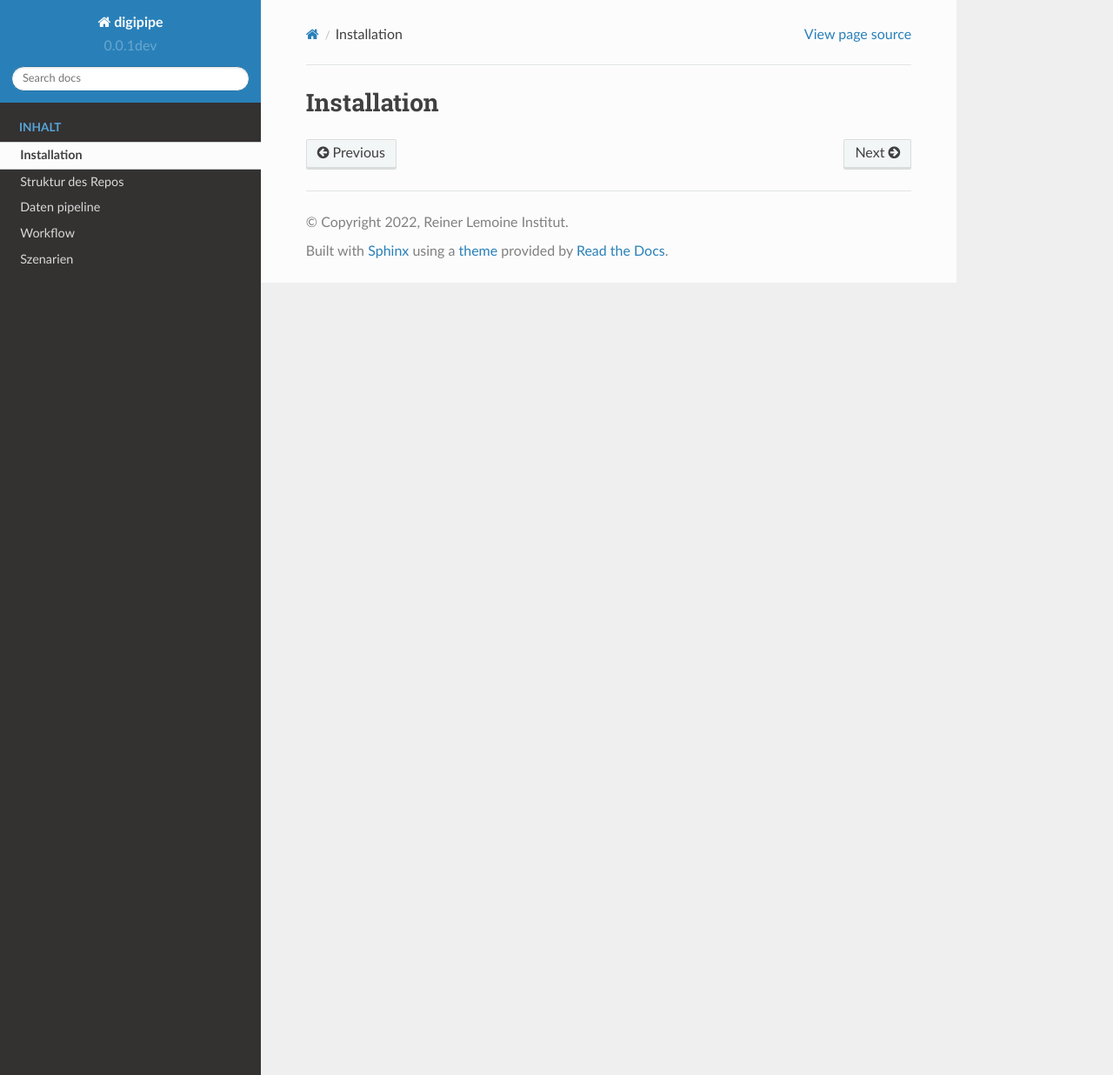
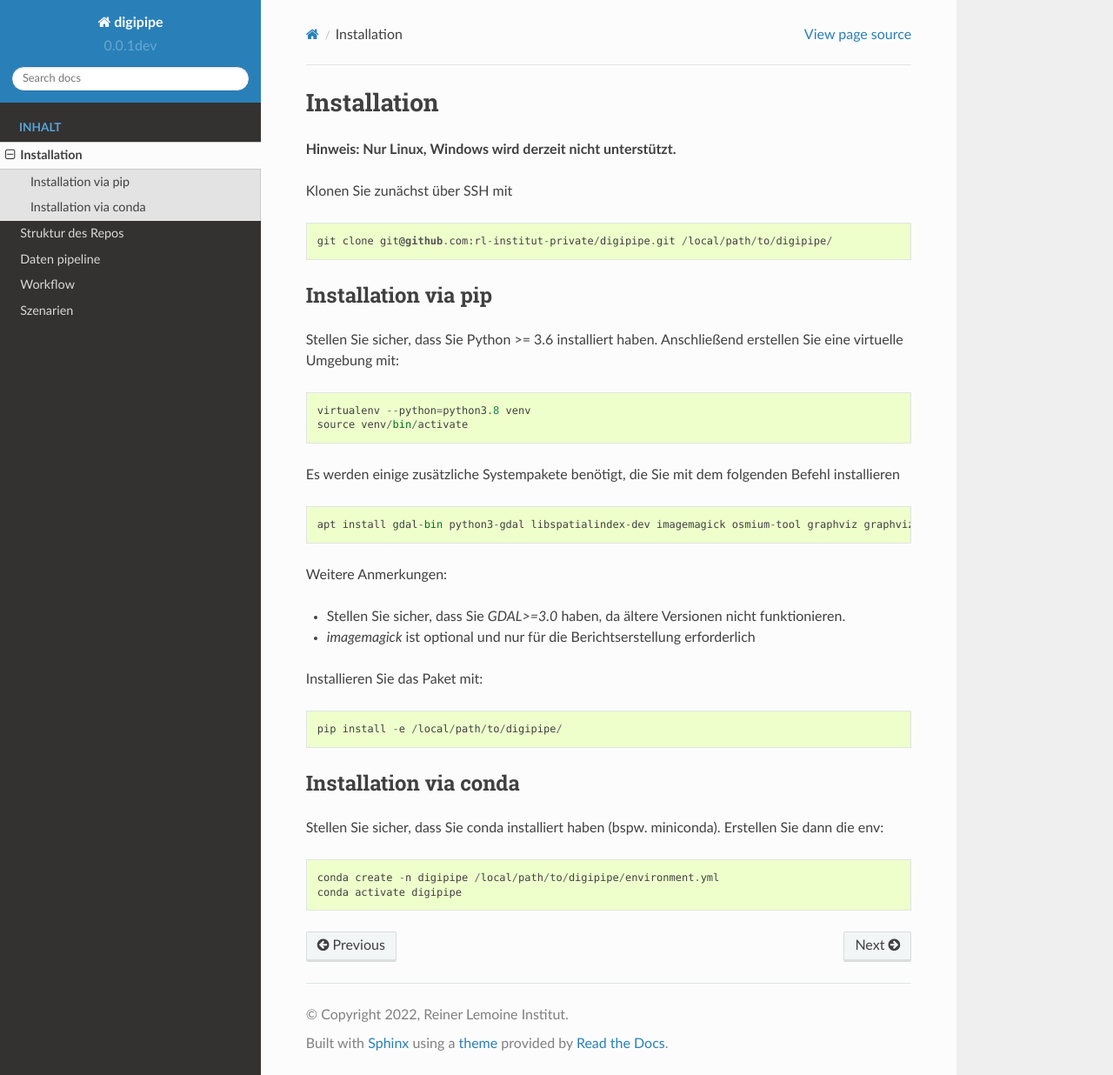
Before and after one commit to rl-institut/apipe, a Sphinx documentation site: the page built from docs/installation.rst, in a window 1280 px wide and 1236 px high. Shown: the whole window at 87% size. Built offline with Sphinx 7.4.7 and the Read the Docs theme 2.0.0, drawn with Linux system fonts in a browser that asks for light colours.

Commit message:
Add first content to installation.rst

```diff
--- a/docs/installation.rst
+++ b/docs/installation.rst
@@ -2,3 +2,53 @@
 
 Installation
 ============
+
+**Hinweis: Nur Linux, Windows wird derzeit nicht unterstützt.**
+
+Klonen Sie zunächst über SSH mit
+
+.. code-block::
+
+   git clone git@github.com:rl-institut-private/digipipe.git /local/path/to/digipipe/
+
+
+Installation via pip
+--------------------
+
+Stellen Sie sicher, dass Sie Python >= 3.6 installiert haben.
+Anschließend erstellen Sie eine virtuelle Umgebung mit:
+
+.. code-block::
+
+   virtualenv --python=python3.8 venv
+   source venv/bin/activate
+
+
+Es werden einige zusätzliche Systempakete benötigt, die Sie mit dem folgenden Befehl installieren
+
+.. code-block::
+
+   apt install gdal-bin python3-gdal libspatialindex-dev imagemagick osmium-tool graphviz graphviz-dev
+
+Weitere Anmerkungen:
+
+* Stellen Sie sicher, dass Sie `GDAL>=3.0` haben, da ältere Versionen nicht funktionieren.
+* `imagemagick` ist optional und nur für die Berichtserstellung erforderlich
+
+Installieren Sie das Paket mit:
+
+.. code-block::
+
+   pip install -e /local/path/to/digipipe/
+
+
+Installation via conda
+----------------------
+
+Stellen Sie sicher, dass Sie conda installiert haben
+(bspw. miniconda). Erstellen Sie dann die env:
+
+.. code-block::
+
+   conda create -n digipipe /local/path/to/digipipe/environment.yml
+   conda activate digipipe
```
